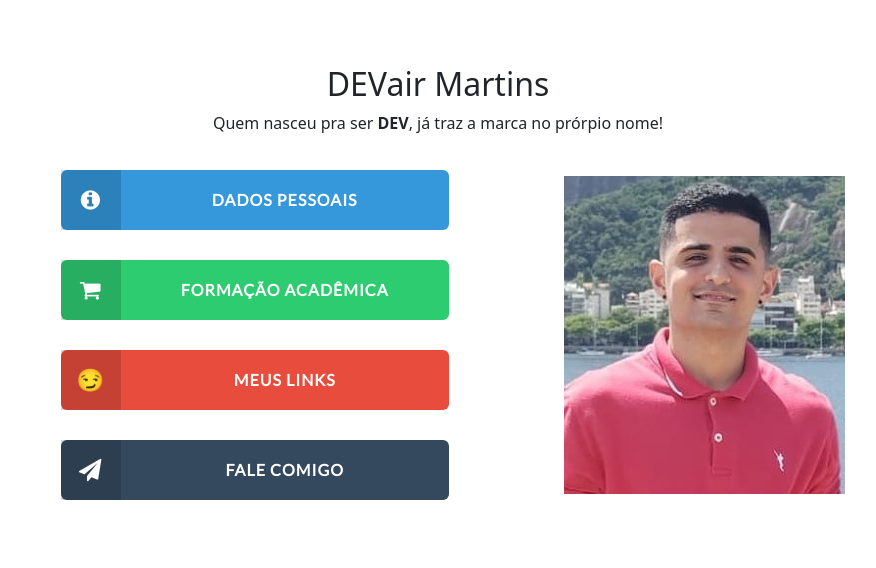
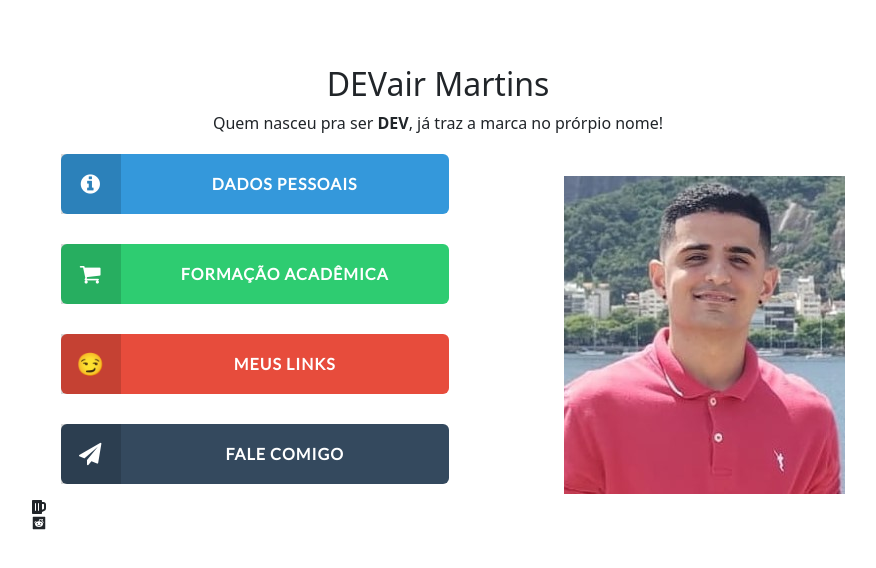
Before and after one commit to DevairUva/Portfolio, a React (Vite) app: page / in a window 1280 px wide. Shown: the top 568 px of the page, without its empty margins (202-1078 px from the left). Built offline with nearby package versions, Linux system fonts and the light colour scheme.

Commit message:
react-icons

```diff
--- a/src/App.jsx
+++ b/src/App.jsx
@@ -4,6 +4,8 @@ import Formacao from './components/Formacao'
 import Links from './components/Links'
 import Mensagem from './components/Mensagem'
 import devair from './assets/devair.jpg'
+import { FaBeer } from 'react-icons/fa';
+import { AiFillRedditSquare } from "react-icons/ai";
 
 function App() {
   return (
@@ -16,6 +18,8 @@ function App() {
           <Formacao />
           <Links />
           <Mensagem />
+          <FaBeer />
+          <AiFillRedditSquare/>
         </div>
         <div>
           <img src={devair} alt="" />
```
